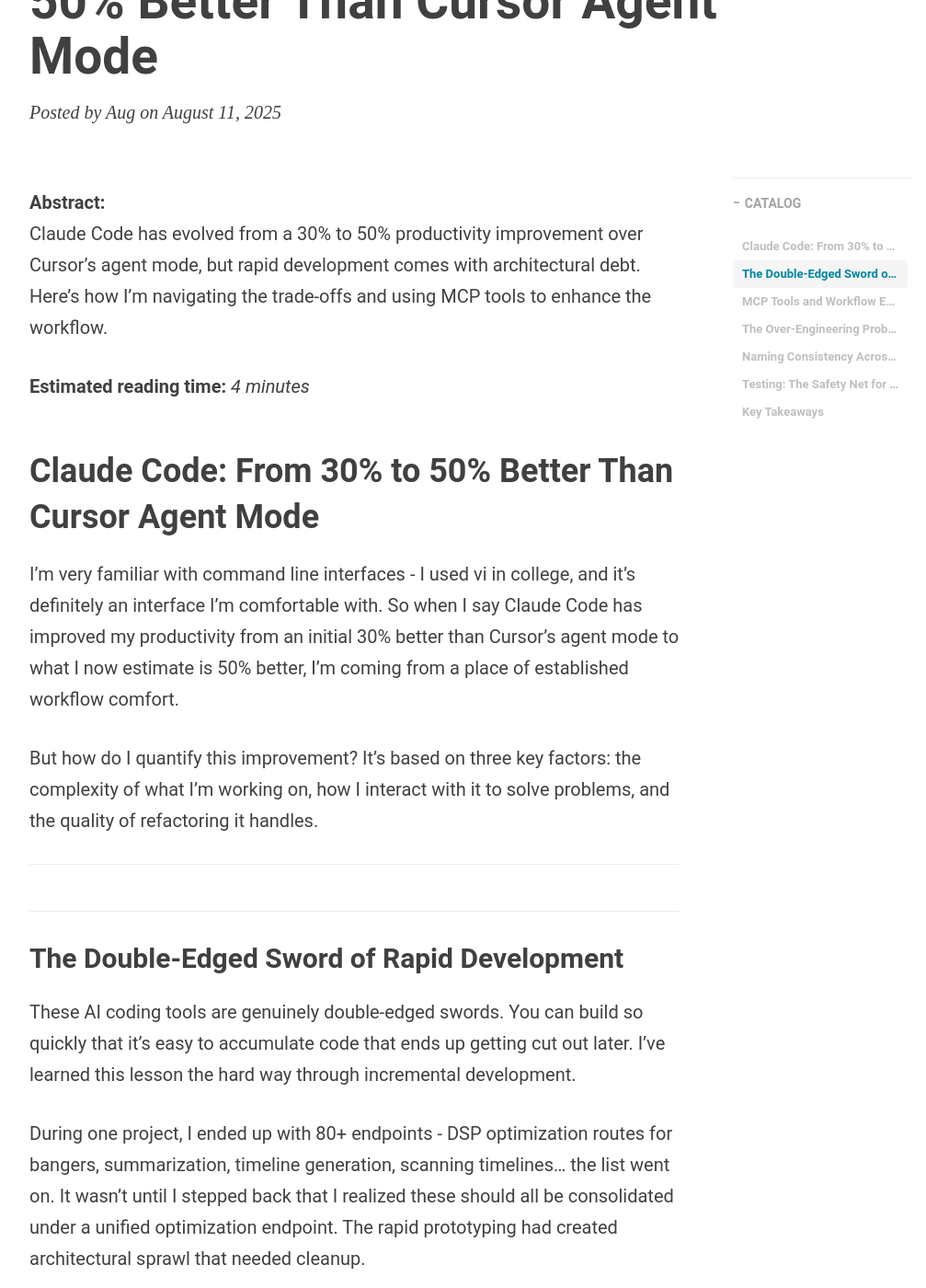
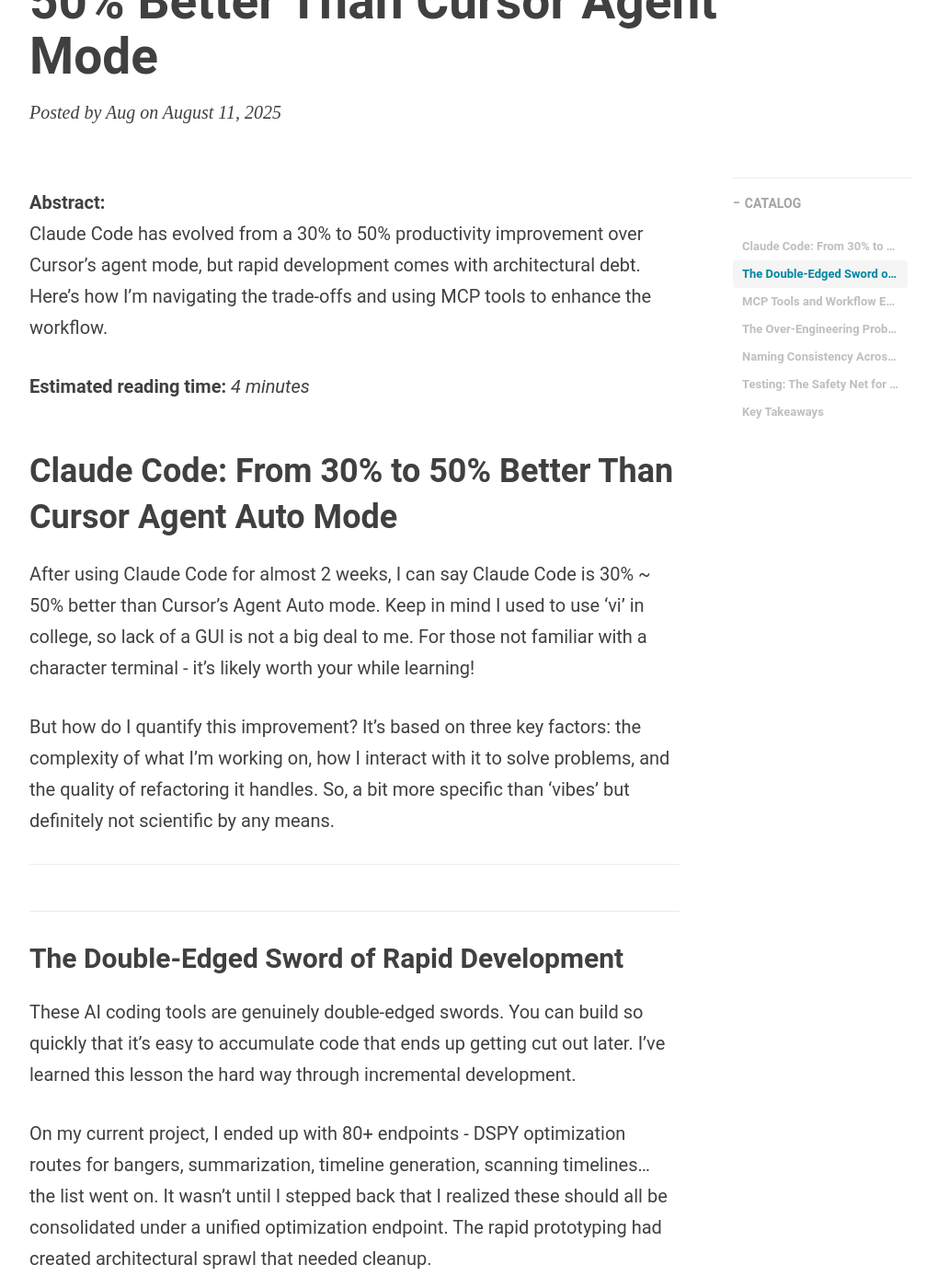
Before and after one commit to augchan42/augchan42.github.io, a Jekyll site: the page built from _posts/2025-08-11-claude-code-productivity-gains.md, in a window 1280 px wide and 1400 px high, scrolled down 229 px. Shown: the whole window at 92% size, without its empty margins (233-1240 px from the left). Built offline with Jekyll 4.4.1, drawn with Linux system fonts in a browser that asks for light colours; nearby versions of some CDN libraries; some web fonts are replaced; comment, search, counter and statistics services are not loaded; some of the changed text lies outside the part shown.

Commit message:
Update blog post on Claude Code productivity gains: Clarified productivity improvement range to 30% - 50% over Cursor's Agent Auto mode, refined examples of architectural sprawl, and addressed over-engineering issues with additional context on LLM usage.

```diff
--- a/_posts/2025-08-11-claude-code-productivity-gains.md
+++ b/_posts/2025-08-11-claude-code-productivity-gains.md
@@ -20,11 +20,11 @@
 
 **Estimated reading time:** _4 minutes_
 
-# Claude Code: From 30% to 50% Better Than Cursor Agent Mode
+# Claude Code: From 30% to 50% Better Than Cursor Agent Auto Mode
 
-I'm very familiar with command line interfaces - I used vi in college, and it's definitely an interface I'm comfortable with. So when I say Claude Code has improved my productivity from an initial 30% better than Cursor's agent mode to what I now estimate is 50% better, I'm coming from a place of established workflow comfort.
+After using Claude Code for almost 2 weeks, I can say Claude Code is 30% ~ 50% better than Cursor's Agent Auto mode.  Keep in mind I used to use 'vi' in college, so lack of a GUI is not a big deal to me.  For those not familiar with a character terminal - it's likely worth your while learning!
 
-But how do I quantify this improvement? It's based on three key factors: the complexity of what I'm working on, how I interact with it to solve problems, and the quality of refactoring it handles.
+But how do I quantify this improvement? It's based on three key factors: the complexity of what I'm working on, how I interact with it to solve problems, and the quality of refactoring it handles.  So, a bit more specific than 'vibes' but definitely not scientific by any means.
 
 ---
 
@@ -32,7 +32,7 @@
 
 These AI coding tools are genuinely double-edged swords. You can build so quickly that it's easy to accumulate code that ends up getting cut out later. I've learned this lesson the hard way through incremental development.
 
-During one project, I ended up with 80+ endpoints - DSP optimization routes for bangers, summarization, timeline generation, scanning timelines... the list went on. It wasn't until I stepped back that I realized these should all be consolidated under a unified optimization endpoint. The rapid prototyping had created architectural sprawl that needed cleanup.
+On my current project, I ended up with 80+ endpoints - DSPY optimization routes for bangers, summarization, timeline generation, scanning timelines... the list went on. It wasn't until I stepped back that I realized these should all be consolidated under a unified optimization endpoint. The rapid prototyping had created architectural sprawl that needed cleanup.
 
 Another example: I initially implemented a workspace concept that required all sources and content to be placed under a specific workspace. But as the project evolved, I realized lots of content was applicable to multiple workspaces. This required a major refactor, and it was relatively painless with Claude Code's assistance.  I went with a tag based concept which was much more flexible and more easily allows for many to many relationships.
 
```
Also changed, not shown: other parts of _posts/2025-08-11-claude-code-productivity-gains.md (+1 -1 lines).
